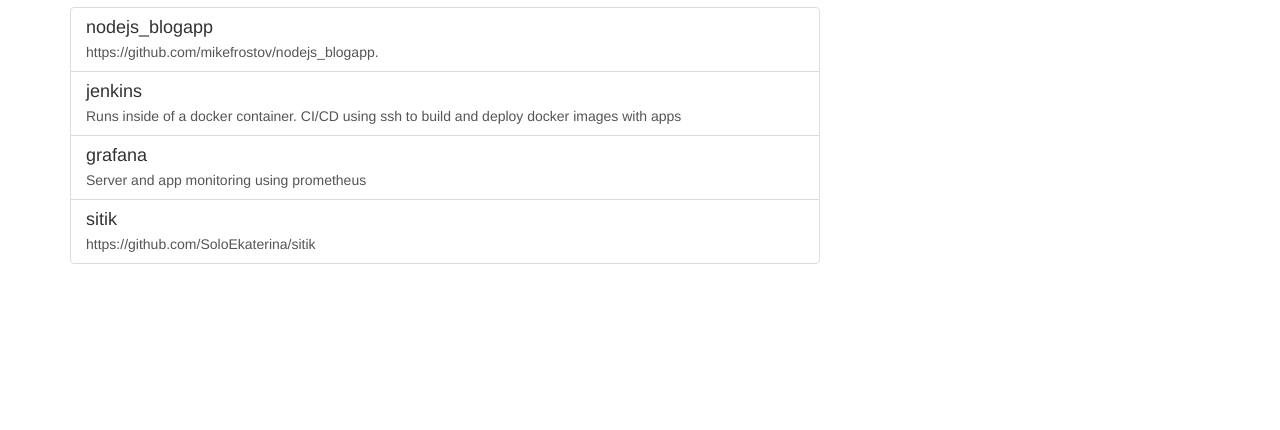
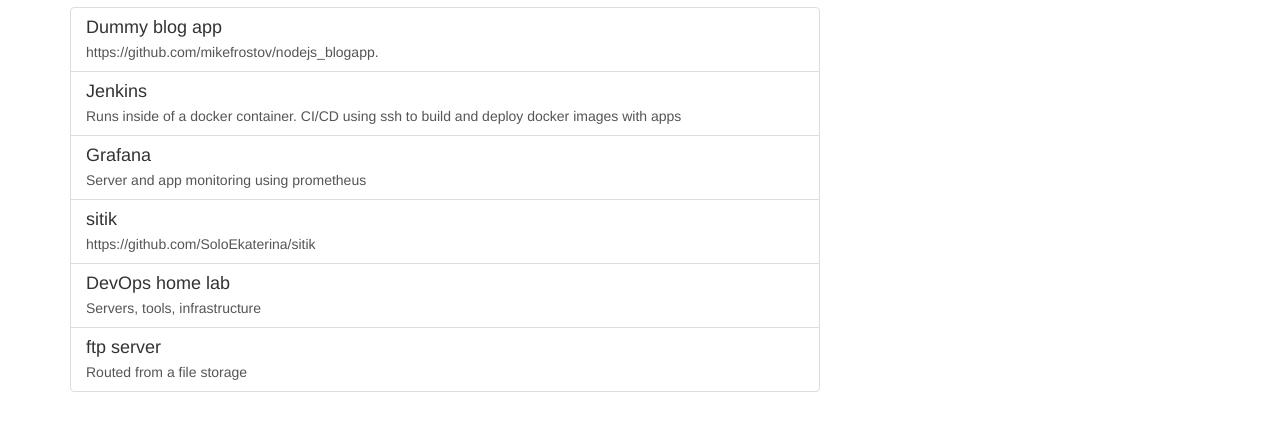
Before and after one commit to mikefrostov/main_app, a website: page views/index.html in a window 1280 px wide. Shown: the part 148-578 px from the top of the page. Drawn offline with nearby package versions, Linux system fonts and the light colour scheme; some packages are replaced by stand-ins of ours.

Commit message:
rearrangement

```diff
--- a/views/index.html
+++ b/views/index.html
@@ -28,22 +28,38 @@
 	<h2> Projects </h2>
 <div class="list-group">
   <a href="http://blog.cheapestdomainever.club" class="list-group-item">
-  <h4 class="list-group-item-heading">nodejs_blogapp </h4>
+  <h4 class="list-group-item-heading">Dummy blog app </h4>
     <p class="list-group-item-text">https://github.com/mikefrostov/nodejs_blogapp. </p>
   </a>
 
   <a href="http://jenkins.cheapestdomainever.club" class="list-group-item">
-  <h4 class="list-group-item-heading">jenkins</h4>
+  <h4 class="list-group-item-heading">Jenkins</h4>
     <p class="list-group-item-text">Runs inside of a docker container. CI/CD using ssh to build and deploy docker images with apps</p>
   </a>
   <a href="http://grafana.cheapestdomainever.club" class="list-group-item">
-  <h4 class="list-group-item-heading">grafana</h4>
+  <h4 class="list-group-item-heading">Grafana</h4>
     <p class="list-group-item-text">Server and app monitoring using prometheus</p>
   </a>
   <a href="http://sitik.cheapestdomainever.club" class="list-group-item">
   <h4 class="list-group-item-heading">sitik</h4>
     <p class="list-group-item-text">https://github.com/SoloEkaterina/sitik</p>
   </a>
+
+  </a>
+  <a href="/infra" class="list-group-item">
+  <h4 class="list-group-item-heading">DevOps home lab</h4>
+    <p class="list-group-item-text">Servers, tools, infrastructure</p>
+  </a>
+
+  <a href="/ftp" class="list-group-item">
+  <h4 class="list-group-item-heading">ftp server</h4>
+    <p class="list-group-item-text"> Routed from a file storage</p>
+  </a>
+
+
+
+
+
 </div></div></div>
 </div>
 </div>
```
